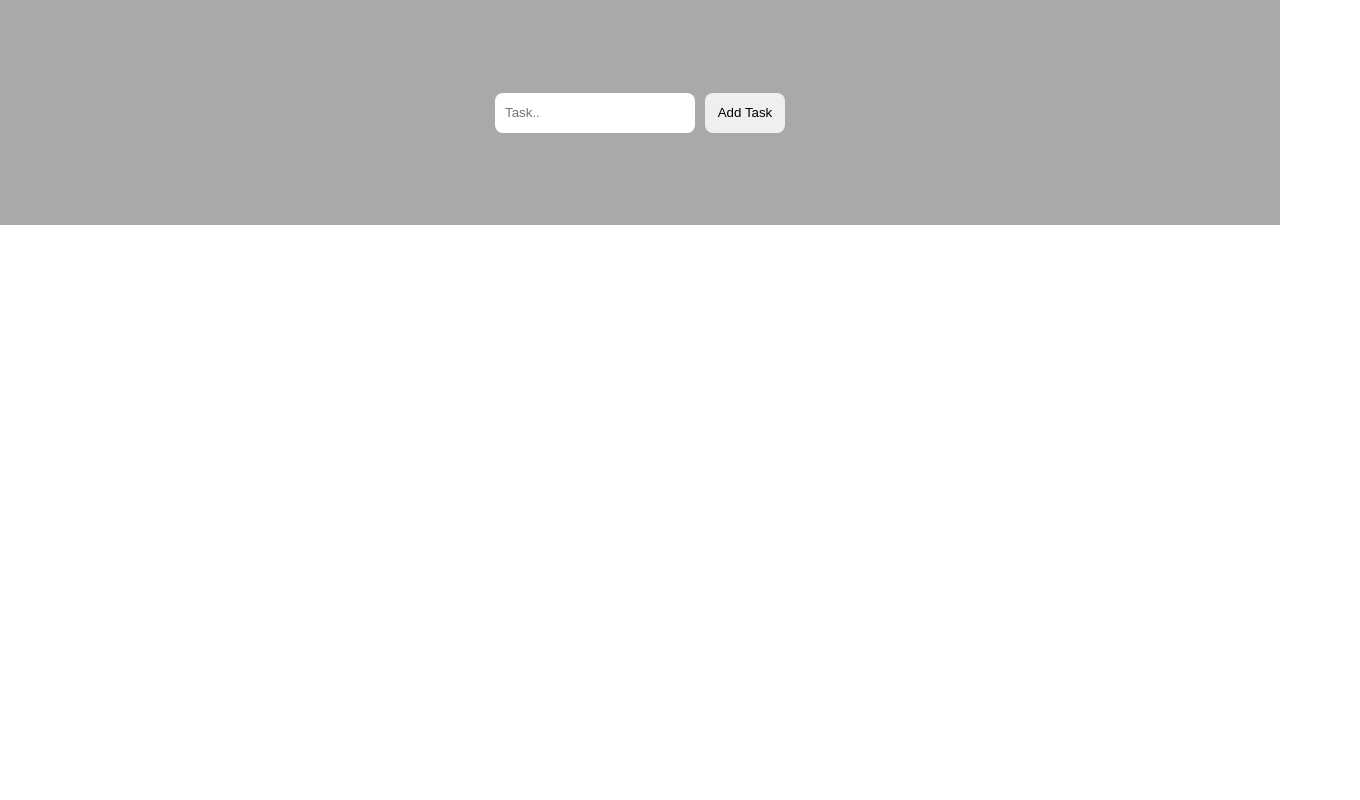
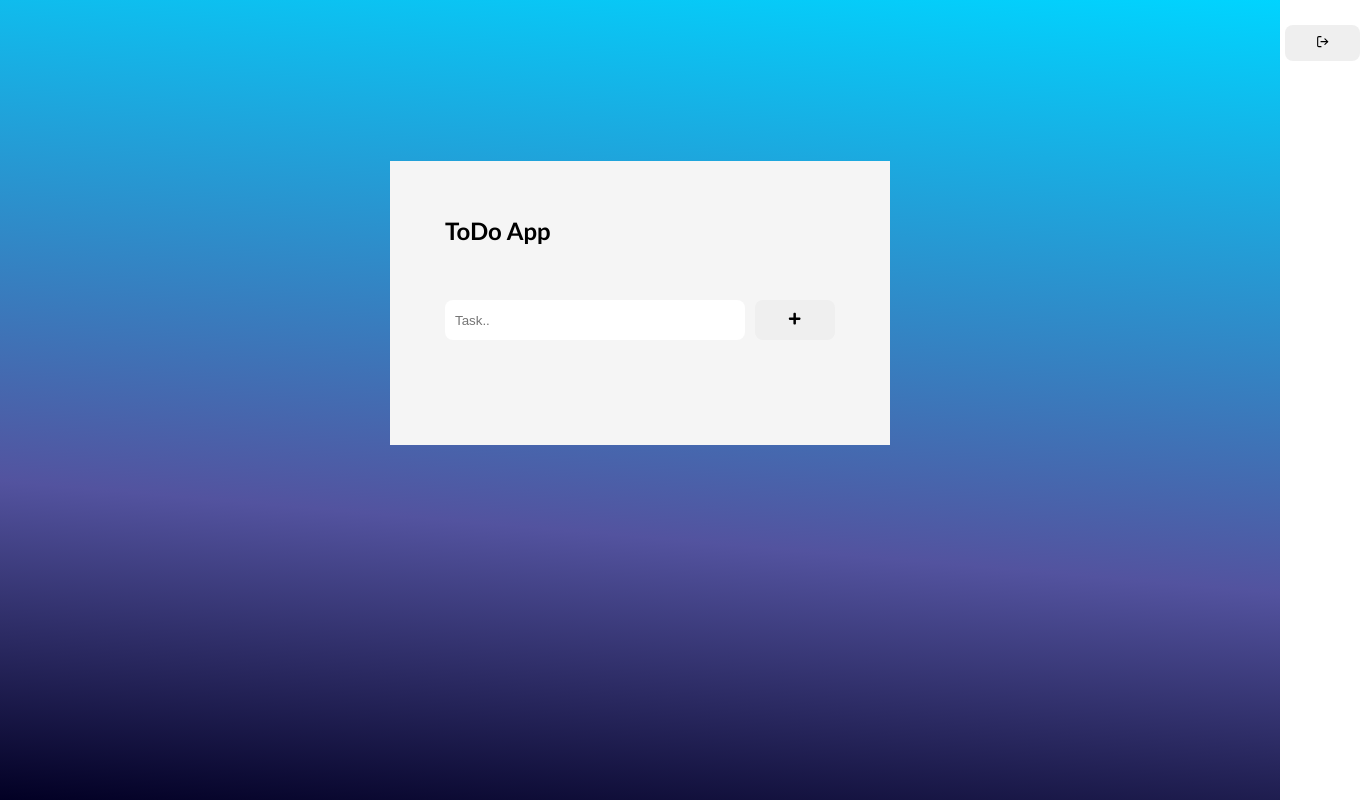
Before and after one commit to itsmenikhill/To-Do, a React (Create React App) app: page /dashboard in a window 1280 px wide. Shown: the whole page, 1360 px wide, since content can reach past the window. Built offline with nearby package versions, Linux system fonts and the light colour scheme.

Commit message:
added delete icon, add icon and logout button

```diff
--- a/package.json
+++ b/package.json
@@ -12,6 +12,7 @@
     "@types/react-dom": "^18.2.5",
     "react": "^18.2.0",
     "react-dom": "^18.2.0",
+    "react-icons": "^4.9.0",
     "react-router-dom": "^6.13.0",
     "react-scripts": "5.0.1",
     "typescript": "^4.9.5",
--- a/src/App.css
+++ b/src/App.css
@@ -1,35 +1,46 @@
 body {
   margin: 0%;
   padding: 0%;
+  background: rgb(2, 0, 36);
+  background: linear-gradient(
+    5deg,
+    rgba(2, 0, 36, 1) 0%,
+    rgba(83, 83, 159, 1) 35%,
+    rgba(0, 212, 255, 1) 100%
+  );
+  background-repeat: no-repeat;
+  height: 100vh;
 }
 
 .App {
+  /* background-color: beige; */
   display: flex;
+  flex-direction: column;
+  justify-content: center;
   align-items: center;
-  flex-direction: column;
-  width: 100%;
-  height: 100vh;
-  font-family: Arial, Helvetica, sans-serif;
 }
 
-.header {
-  flex: 30%;
-  background-color: darkgray;
-  width: 100%;
-  display: flex;
-  justify-content: center;
-  align-items: center;
+.app-container {
+  background-color: whitesmoke;
+  margin-top: 100px;
+}
+
+.app-heading {
+  margin: 55px 0px 0px 55px;
+  font-family: "Trebuchet MS", "Lucida Sans Unicode", "Lucida Grande",
+    "Lucida Sans", Arial, sans-serif;
 }
 
 .header .input-container {
   display: flex;
   flex-direction: row;
+  margin: 50px;
 }
 
 .header input {
   padding: 10px;
   margin: 5px;
-  width: 200px;
+  width: 300px;
   height: 40px;
   border: none;
   border-radius: 8px;
@@ -49,25 +60,46 @@ body {
   width: 100%;
   display: flex;
   align-items: center;
-  padding-top: 50px;
   flex-direction: column;
+  margin-bottom: 50px;
 }
 
 .task {
-  background-color: aliceblue;
-  width: 500px;
+  width: 80%;
   height: 50px;
   display: flex;
   color: black;
-  margin: 15px;
+  margin: 10px;
+  border-radius: 8px;
+  flex-direction: row;
+  justify-content: center;
 }
 
 .task .content {
-  flex: 80%;
-  height: 100%;
-  display: flex;
-  justify-content: center;
-  align-items: center;
+  flex: 77%;
+  background-color: white;
+  width: 300px;
+  padding: 10px;
+  margin: 5px;
+  width: 300px;
+  height: 20px;
+  border: none;
+  border-radius: 8px;
+}
+
+.task button {
+  background-color: rgb(239, 117, 117);
+  flex: 22%;
+  padding: 5px;
+  margin: 5px;
+  width: 80px;
+  height: auto;
+  border: none;
+  border-radius: 8px;
+}
+
+button:hover{
+  cursor: pointer;
 }
 
 .task .content .span {
@@ -78,16 +110,6 @@ body {
   height: 100%;
   font-size: 18px;
   border-right: none;
-}
-
-.task button {
-  flex: 20%;
-  height: 100%;
-  background-color: pink;
-  border-radius: 8px;
-  border: none;
-  cursor: pointer;
-  color: white;
 }
 
 .login-container {
@@ -152,7 +174,28 @@ input {
 
 .container {
   background-color: whitesmoke;
-  margin: auto;
-  border-radius: 20px;
+  margin: 100px;
+  /* border-radius: 20px; */
   position: relative;
 }
+
+.login-heading {
+  font-family: 'Trebuchet MS', 'Lucida Sans Unicode', 'Lucida Grande', 'Lucida Sans', Arial, sans-serif;
+  margin-right: 10px;
+}
+
+
+.logout-app {
+  width: 90rem;
+  justify-content: right;
+  align-items: flex-end;
+  display: flex;
+}
+
+.logout {
+  border: none;
+  margin: 25px 0 0 0;
+  padding: 10px;
+  width: 75px;
+  border-radius: 8px;
+}
--- /dev/null
+++ b/src/Components/LogOut.tsx
@@ -0,0 +1,22 @@
+import React from "react";
+import {  } from "react-icons/fa";
+import { FiLogOut } from "react-icons/fi";
+import "../App.css";
+import { useNavigate } from "react-router-dom";
+
+const LogOut = () => {
+
+  const navigate = useNavigate();
+
+  const handleLogout = () => {
+    navigate("/login");
+  };
+
+  return (
+    <div >
+      <button className="logout" onClick={handleLogout}><FiLogOut /></button>
+    </div>
+  );
+};
+
+export default LogOut;
--- a/src/Components/TodoTask.tsx
+++ b/src/Components/TodoTask.tsx
@@ -1,5 +1,6 @@
 import React from "react";
 import { ITask } from "../Interfaces";
+import { FaTrash } from "react-icons/fa";
 
 interface Props {
   task: ITask;
@@ -7,14 +8,27 @@ interface Props {
 }
 
 const TodoTask = ({ task, completeTask }: Props) => {
+  if (task.taskName !== "") {
     return (
       <div className="task">
         <div className="content">
           <span>{task.taskName}</span>
         </div>
-      <button onClick={ () => {completeTask(task.taskName)} }>X</button>
+        <button
+          onClick={() => {
+            completeTask(task.taskName);
+          }}
+        >
+          {<FaTrash />}
+        </button>
       </div>
     );
+  }
+  else{
+    return(
+      <div></div>
+    )
+  }
 };
 
 export default TodoTask;
--- a/src/Pages/Dashboard.tsx
+++ b/src/Pages/Dashboard.tsx
@@ -2,43 +2,68 @@ import React, { FC, useState, ChangeEvent } from "react";
 import "../App.css";
 import { ITask } from "../Interfaces";
 import TodoTask from "../Components/TodoTask";
+import { FaPlus } from "react-icons/fa";
+import LogOut from "../Components/LogOut";
 
 const Dashboard: FC = () => {
-
   const [task, setTask] = useState<string>("");
   const [todoList, setTodoList] = useState<ITask[]>([]);
 
-  const handleChange = (event:ChangeEvent<HTMLInputElement>): void => {
-    console.log(event.target.value)
-    if(event.target.name==="name"){
-      setTask(event.target.value)
+  const handleChange = (event: ChangeEvent<HTMLInputElement>): void => {
+    console.log(event.target.value);
+    if (event.target.name === "name") {
+      setTask(event.target.value);
     }
-  }
+  };
 
   const addTask = () => {
-    const newTask = {taskName: task}
-    setTodoList([...todoList, newTask])
-    setTask("")
-  }
+    const newTask = { taskName: task };
+    setTodoList([...todoList, newTask]);
+    setTask("");
+  };
 
   const completeTask = (taskToDelete: string): void => {
-    setTodoList(todoList.filter((task) => {
-      return task.taskName !== taskToDelete
-    }))
-  }
+    setTodoList(
+      todoList.filter((task) => {
+        return task.taskName !== taskToDelete;
+      })
+    );
+  };
 
   return (
+    <div>
       <div className="App">
+        <div className="logout-app">
+          <LogOut />
+        </div>
+        <div className="app-container">
           <div className="header">
+            <h2 className="app-heading">ToDo App</h2>
             <div className="input-container">
-          <input type="text" placeholder="Task.." name="name" value={ task } onChange={ handleChange}/>
-          <button onClick={ addTask }>Add Task</button>
+              <input
+                type="text"
+                placeholder="Task.."
+                name="name"
+                value={task}
+                onChange={handleChange}
+              />
+              <button onClick={addTask}>
+                <FaPlus />
+              </button>
             </div>
           </div>
           <div className="todolist">
             {todoList.map((task: ITask, key: number) => {
-          return <TodoTask key={key} task={task} completeTask={ completeTask }></TodoTask>
+              return (
+                <TodoTask
+                  key={key}
+                  task={task}
+                  completeTask={completeTask}
+                ></TodoTask>
+              );
             })}
+          </div>
+        </div>
       </div>
     </div>
   );
--- a/src/Pages/Login.tsx
+++ b/src/Pages/Login.tsx
@@ -36,7 +36,7 @@ const Login = () => {
   return (
     <div className="container">
       <div className="login-container">
-        <h2>Sign In</h2>
+        <h2 className="login-heading">Sign In</h2>
         <form className="form-container">
           <input
             type="text"
```
Also changed, not shown: 1 other file (tests, documents, lock files or other folders). Lines whose indentation alone changed are shown as unchanged.
